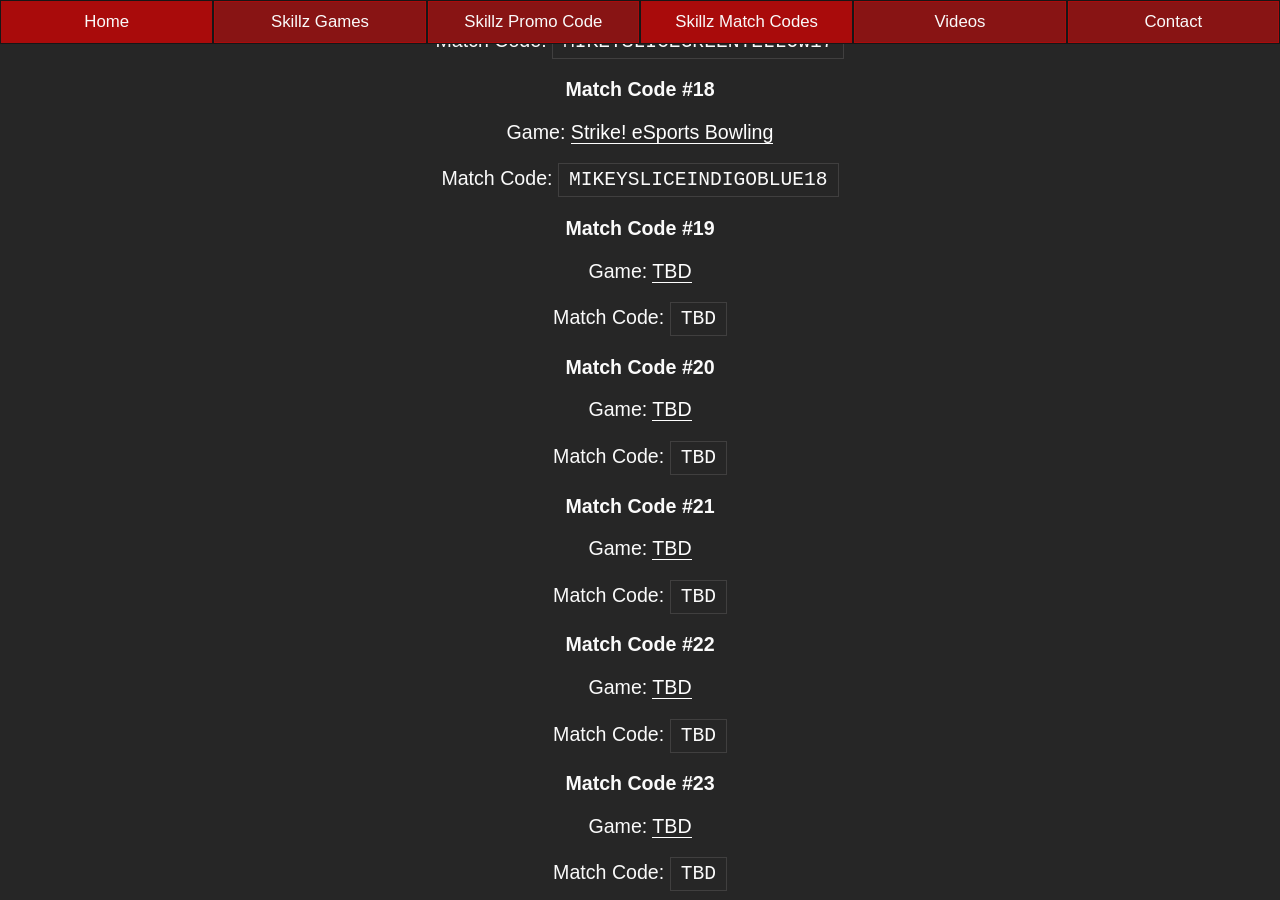
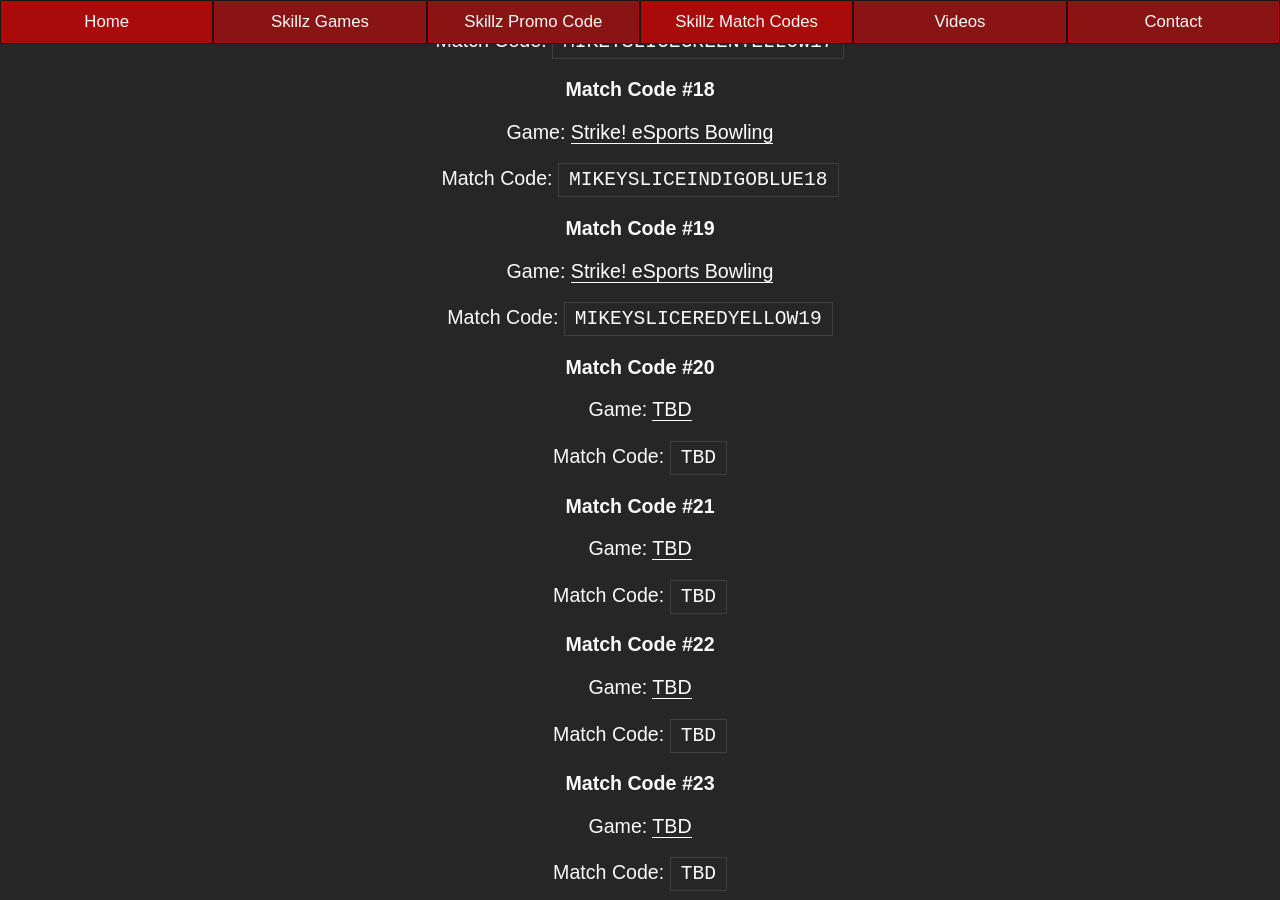
Before and after one commit to mikeyslice/esports-medium, a Jekyll site: the page built from skillz-match-codes.md, in a window 1280 px wide and 900 px high, scrolled down 5603 px. Built offline with Jekyll 4.4.1, drawn with Linux system fonts in a browser that asks for light colours.

Commit message:
Update Skillz Match Codes “skillz-match-codes”

```diff
--- a/_includes/pages/skillz-match-codes.html
+++ b/_includes/pages/skillz-match-codes.html
@@ -211,9 +211,9 @@
 
 <h3>Match Code #19</h3>
 
-<p>Game: <a href="/skillz-games/">TBD</a><p>
+<p>Game: <a href="/skillz-games/">Strike! eSports Bowling</a><p>
 
-<p>Match Code: <code>TBD</code><p>
+<p>Match Code: <code>MIKEYSLICEREDYELLOW19</code><p>
 
 <h3>Match Code #20</h3>
 
```
